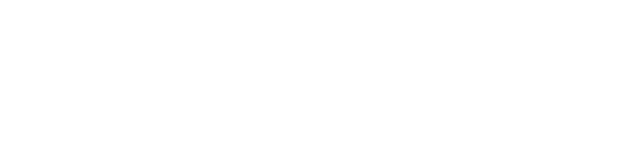
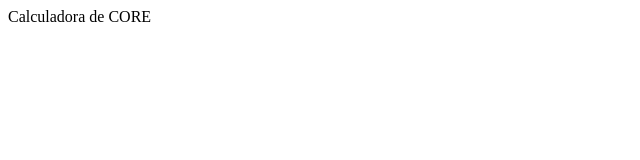
Before and after one commit to Nerio-Messino/DUDAS_P3, a website: page index.html in a window 1280 px wide. Shown: the whole page, without its empty margins (0-640 px from the left). Drawn offline with Linux system fonts and the light colour scheme.

Commit message:
titulo h2 con clase cabecera

```diff
--- a/index.html
+++ b/index.html
@@ -3,6 +3,7 @@
 
   </head>
   <body>
+    <h2.cabecera> Calculadora de CORE</h2>
 
   </body>
 
```
